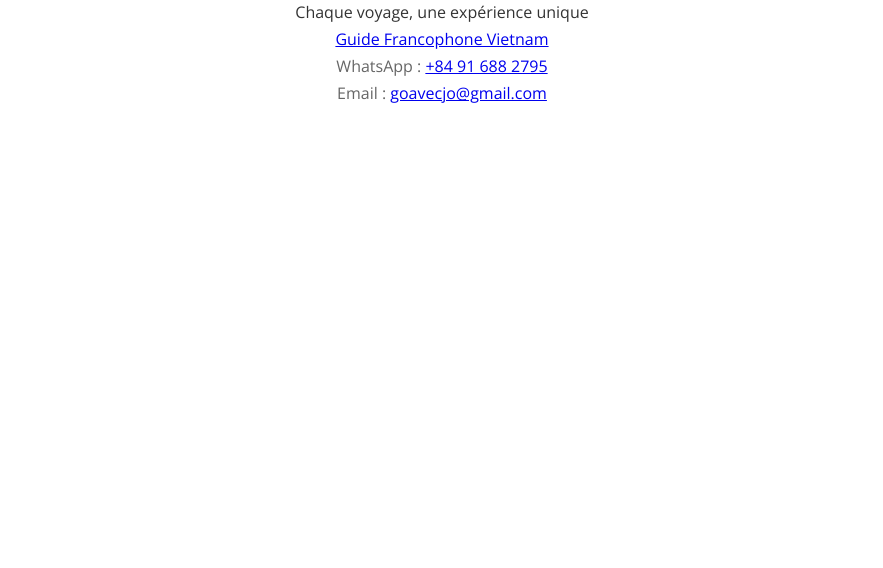
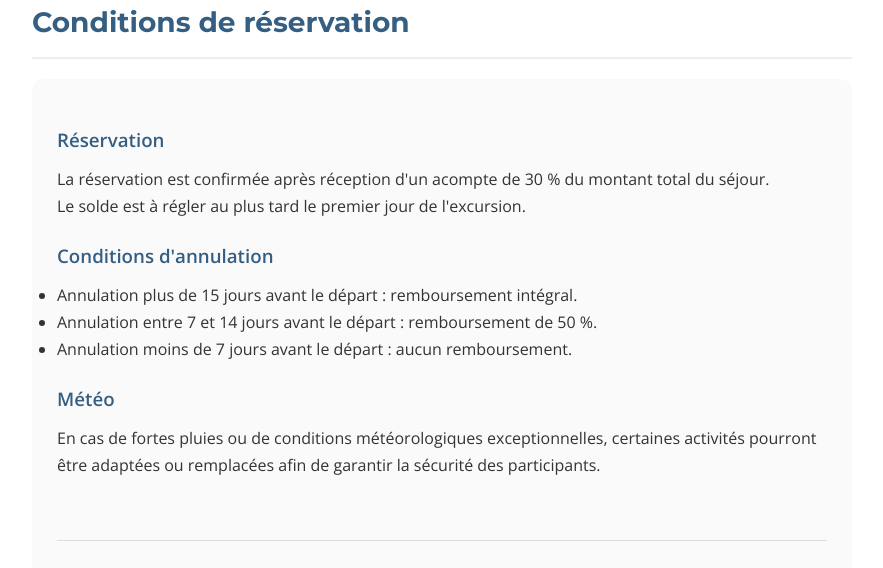
Before and after one commit to reonica/avecjo, a plain HTML site: page contact/260531-Rey/index.html in a window 1280 px wide. Shown: the part 5429-5997 px from the top of the page, without its empty margins (198-1081 px from the left). Before the commit the page ends 5576 px from the top, so only its background shows below. Drawn offline with nearby package versions, Linux system fonts and the light colour scheme.

Commit message:
Update index.html

```diff
--- a/contact/260531-Rey/index.html
+++ b/contact/260531-Rey/index.html
@@ -482,6 +482,12 @@ Une fin de voyage inoubliable au milieu de paysages emblématiques du Vietnam.
 
 <div class="tips">
 
+<h3>Point de rendez-vous</h3>
+
+<p>
+Rendez-vous dans le hall de votre hôtel à l'heure convenue.
+</p>
+
 <h3>Argent</h3>
 
 <p>
@@ -533,6 +539,38 @@ Au Vietnam, le pourboire n'est pas obligatoire mais reste toujours apprécié co
 
 </section>
 
+<!-- CONDITIONS DE VENTE -->
+
+<section class="section">
+
+<h2 class="section-title">Conditions de réservation</h2>
+
+<div class="tips">
+
+    <h3>Réservation</h3>
+
+    <p>
+    La réservation est confirmée après réception d'un acompte de 30 % du montant total du séjour.
+    </p>
+
+    <p>
+    Le solde est à régler au plus tard le premier jour de l'excursion.
+    </p>
+
+    <h3>Conditions d'annulation</h3>
+
+    <ul>
+    <li>Annulation plus de 15 jours avant le départ : remboursement intégral.</li>
+    <li>Annulation entre 7 et 14 jours avant le départ : remboursement de 50 %.</li>
+    <li>Annulation moins de 7 jours avant le départ : aucun remboursement.</li>
+    </ul>
+
+    <h3>Météo</h3>
+
+    <p>
+    En cas de fortes pluies ou de conditions météorologiques exceptionnelles, certaines activités pourront être adaptées ou remplacées afin de garantir la sécurité des participants.
+    </p>
+
 <!-- FOOTER -->
 
 <section class="footer">
```
